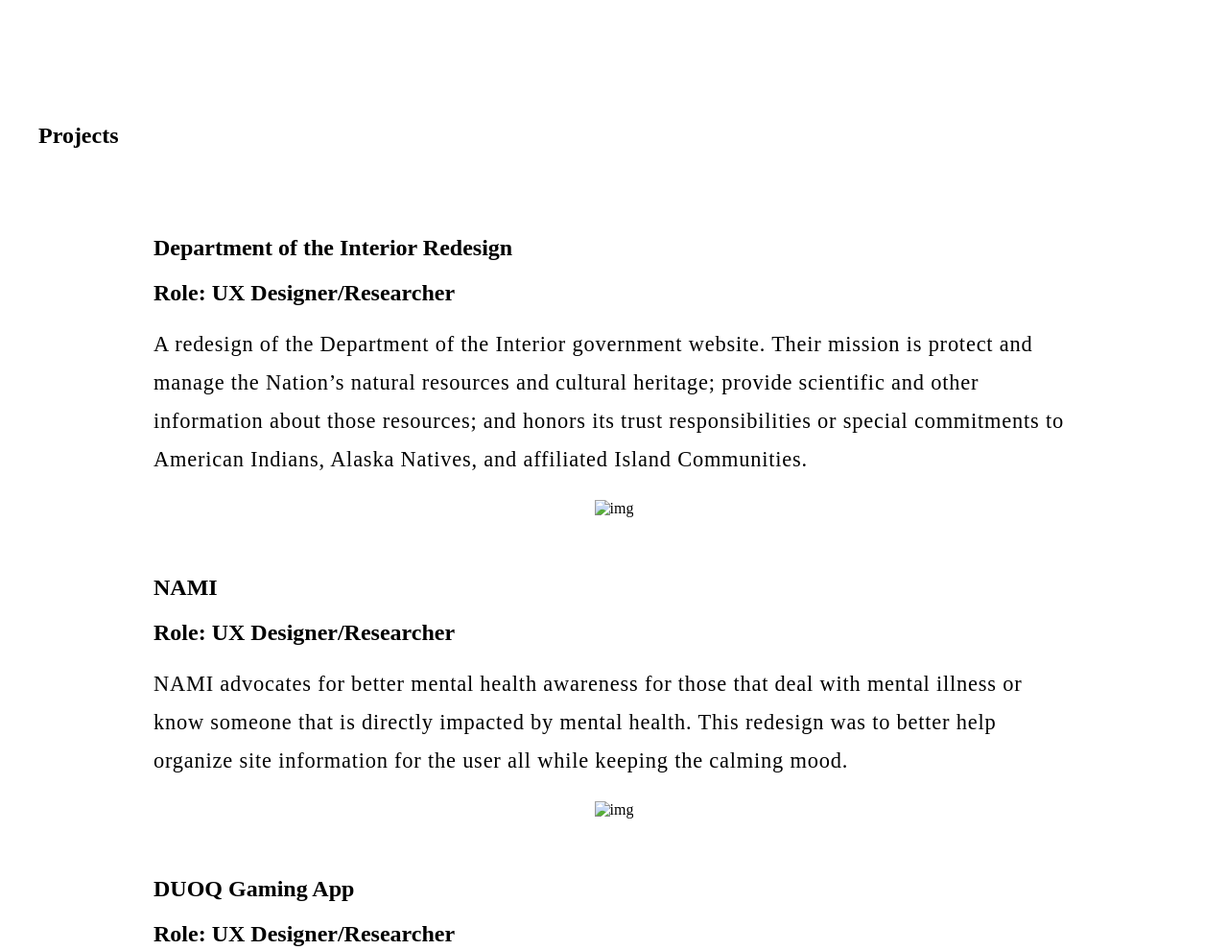
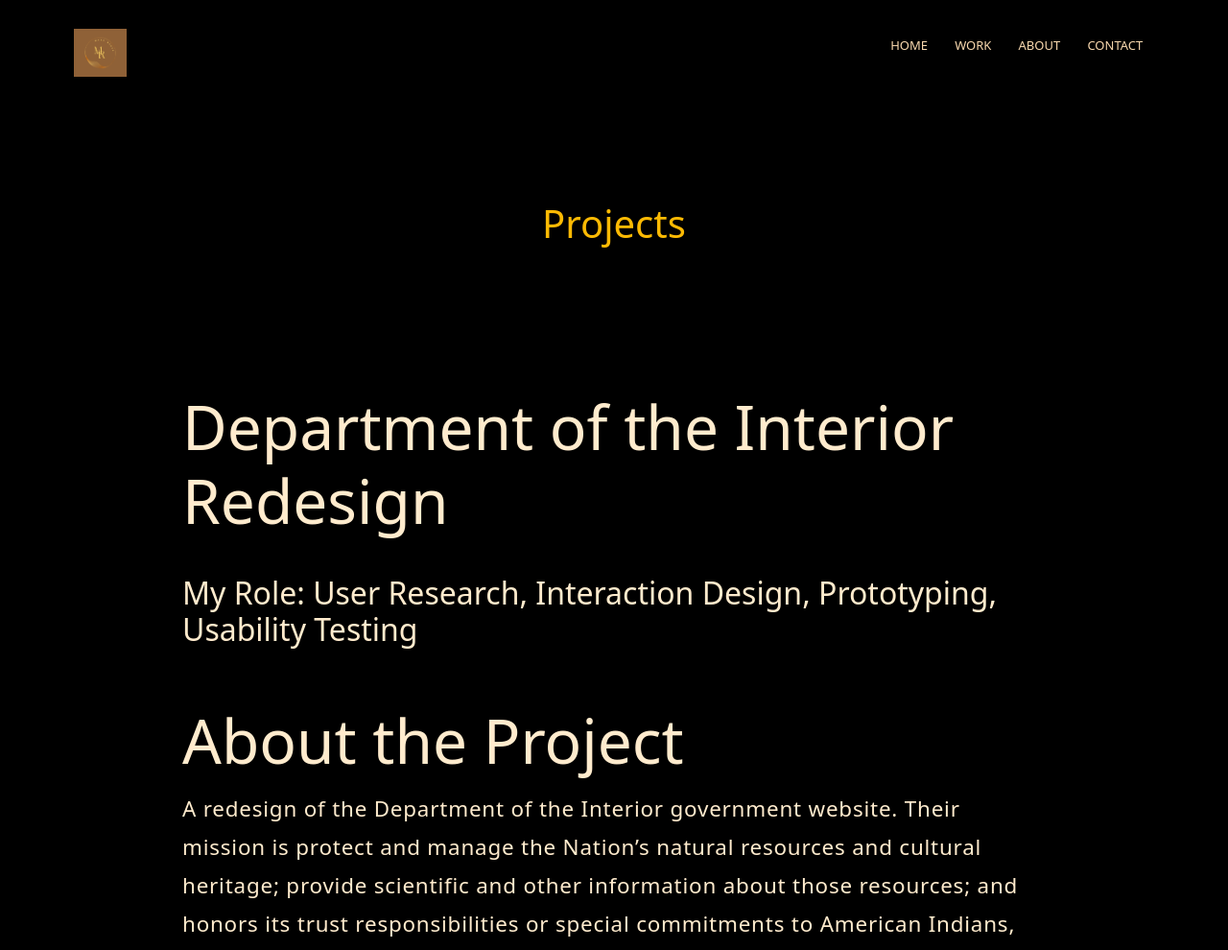
Before and after one commit to ReneeTinkerer95/UX_UI_HW_20, a plain HTML site: page index.html in a window 1280 px wide. Shown: the top 990 px of the page at 96% size. Drawn offline with nearby package versions, Linux system fonts and the light colour scheme.

Commit message:
case study img uploads

```diff
--- a/css/style.css
+++ b/css/style.css
@@ -1,10 +1,82 @@
+body {
+    background-color: black;
+}
+nav {
+    display: flex;
+    padding: 2% 6%;
+    justify-content: space-between;
+    align-items: center;
+}
+nav img {
+width: 55px;
+height: 50px;
+}
+.nav-links {
+    flex: 1;
+    text-align: right;
+}
+.nav-links ul li {
+    list-style: none;
+    display: inline-block;
+    padding: 8px 12px;
+    position: relative;
+}
+.nav-links ul li a {
+    color: rgb(248, 216, 174);
+    text-decoration: none;
+    font-size: 13px;
+}
+.nav-links ul li::after {
+     content:'';
+     width:0%;
+     height: 2px;
+     background: rgb(216, 162, 92);
+     display: block;
+     margin: auto;
+     transition: 0.5s;
+}
+.nav-links ul li:hover::after {
+     width: 100%;
+}
+.footer {
+    position: relative;
+    left: 0;
+    bottom: 10;
+    width: 100%;
+    background-color: rgb(122, 55, 15);
+    color: white;
+    text-align: center;
+    margin-bottom: auto;
+  }
+
+.footer h4 {
+    margin-bottom: 5px;
+    margin-top: auto;
+    font-weight: 600;
+}
+.footer a {
+    color: rgb(236, 203, 95);
+}
+.footer h5 {
+    color: blanchedalmond;
+}
+.icons .fa {
+    color: #ffbf47;
+    margin: 0 10px;
+    cursor: pointer;
+    padding: 18px 0;
+}
+
 img {
     height: 100%;
     width: 100%;
     object-fit: cover;
 }
+span {
+    color: #fcba03;
+}
 p {
-    color: black;
+    color: blanchedalmond;
     font-size: 1.4rem;
     margin-top: 5px;
     line-height: 2.5rem;
@@ -36,3 +108,27 @@ p {
     overflow: hidden;
     border-radius: 10px;
 }
+#projects .project-info {
+    padding: 30px;
+    flex-basis: 50%;
+    background-color: white;
+    height: 100%;
+    display: flex;
+    align-items: flex-start;
+    justify-content: center;
+    flex-direction: column;
+    background-color: rgb(0, 0, 0);
+}
+#projects .project-info h2 {
+    color: blanchedalmond;
+    margin-top: 30px;
+}
+#projects .project-info h1 {
+    font-size: 4rem;
+    font-weight: 500;
+    color: blanchedalmond;
+    margin-top: 50px;
+}
+#projects .project-header {
+    text-align: center;
+}
--- a/index.html
+++ b/index.html
@@ -3,6 +3,7 @@
 <head>
     <meta name="viewport" content="width=device-width, initial-scale=1.0">
      <title>UX/UI Homework 20</title>
+     <link href="https://cdn.jsdelivr.net/npm/bootstrap@5.3.0-alpha2/dist/css/bootstrap.min.css" rel="stylesheet" integrity="sha384-aFq/bzH65dt+w6FI2ooMVUpc+21e0SRygnTpmBvdBgSdnuTN7QbdgL+OapgHtvPp" crossorigin="anonymous">
      <link rel="stylesheet" href="css/style.css">
      <link rel="preconnect" href="https://fonts.googleapis.com">
 <link rel="preconnect" href="https://fonts.gstatic.com" crossorigin>
@@ -10,48 +11,80 @@
 <link rel="stylesheet" href="https://cdnjs.cloudflare.com/ajax/libs/font-awesome/4.7.0/css/font-awesome.min.css">
 </head>
 <body>
+    <section class="sub-header1">
+        <nav>
+            <a href="index.html"><img src="img/logo.png"></a>
+            <div class="nav-links" id="navLinks">
+                <ul>
+                    <li><a href="">HOME</a></li>
+                    <li><a href="">WORK</a></li>
+                    <li><a href="">ABOUT</a></li>
+                    <li><a href="">CONTACT</a></li>
+                </ul>
+            </div>
+        </nav>
+    </section>
  <section id="projects">
     <div class="projects container">
       <div class="project-header">
-        <h1 class="sectioni-title"><span>Projects</span></h1>
+        <h1 class="section-title"><span>Projects</span></h1>
       </div>
       <div class="all-projects">
         <div class="project-item">
             <div class="project-info">
                <h1>Department of the Interior Redesign</h1>
-               <h2>Role: UX Designer/Researcher</h2>
+               <h2>My Role: User Research, Interaction Design, Prototyping, Usability Testing</h2>
+               <h1>About the Project</h1>
                <p>A redesign of the Department of the Interior government website.
                 Their mission is protect and manage the Nation’s natural resources and cultural heritage; provide scientific and other information about those resources;
                 and honors its trust responsibilities or special commitments to American Indians, Alaska Natives, and affiliated Island Communities.</p>
             </div>
             <div class="project-img">
-               <img src="/img/my work1.png" alt="img">
+               <img src="img/aboutproject.png" alt="img">
             </div>
         </div>
         <div class="project-item">
             <div class="project-info">
-               <h1>NAMI</h1>
-               <h2>Role: UX Designer/Researcher</h2>
-               <p>NAMI advocates for better mental health awareness for those that deal with mental illness or know someone that is directly impacted by mental health. This redesign was to better help organize site information for the user all while keeping the calming mood.</p>
+               <h1>Department of the Interior Current Website</h1>
+               <p>Shortcuts in the main homepage do not provide enough information to users so they were not used. There is no differentiation between the articles and latest updates.</p>
             </div>
             <div class="project-img">
-               <img src="/img/my work2.png" alt="img">
+               <img src="img/deptofinterannot.png" alt="img">
+               <img src="img/govtproblem.png" alt="img">
             </div>
         </div> <div class="project-item">
             <div class="project-info">
-               <h1>DUOQ Gaming App</h1>
-               <h2>Role: UX Designer/Researcher</h2>
-               <p>"Don’t take the L!” DuoQ is an interactive platonic matchmaking app that provides the user the ability to research and choose a gaming partner to be their DuoQ in any game of their choice. DuoQ allows the user to have an online gaming experience or seek out local players to create tabletop gaming sessions.</p>
+               <h1>User Research</h1>
+               <h2>Persona/Research Techniques</h2>
+               <p>Research tasks and results are as followed</p>
             </div>
             <div class="project-img">
-               <img src="/img/my work3.png" alt="img">
+               <img src="img/usabilitytest.png" alt="img">
          </div>
         </div>
       </div>
     </div>
  </section>
 
+ <section class="footer">
+
+    <h5>Maya Renee</h5>
+
+    <small>
+    <i>
+    Copyright Ⓒ 2023<br>
+    <a href="">maya.renee.street@gmail.com</a>
+    </i>
+    </small>
+
+    <div class="icons">
+       <i class="fa fa-github"></i>
+       <i class="fa fa-linkedin"></i>
+
+   </div>
+</section>
 
 
 </body>
+<script src="https://cdn.jsdelivr.net/npm/bootstrap@5.3.0-alpha2/dist/js/bootstrap.bundle.min.js" integrity="sha384-qKXV1j0HvMUeCBQ+QVp7JcfGl760yU08IQ+GpUo5hlbpg51QRiuqHAJz8+BrxE/N" crossorigin="anonymous"></script>
 </html>
```
Also changed, not shown: img/aboutproject.png (added), img/deptofinterannot.png (added), img/govtproblem.png (added), img/logo.png (added), img/usabilitytest.png (added).
